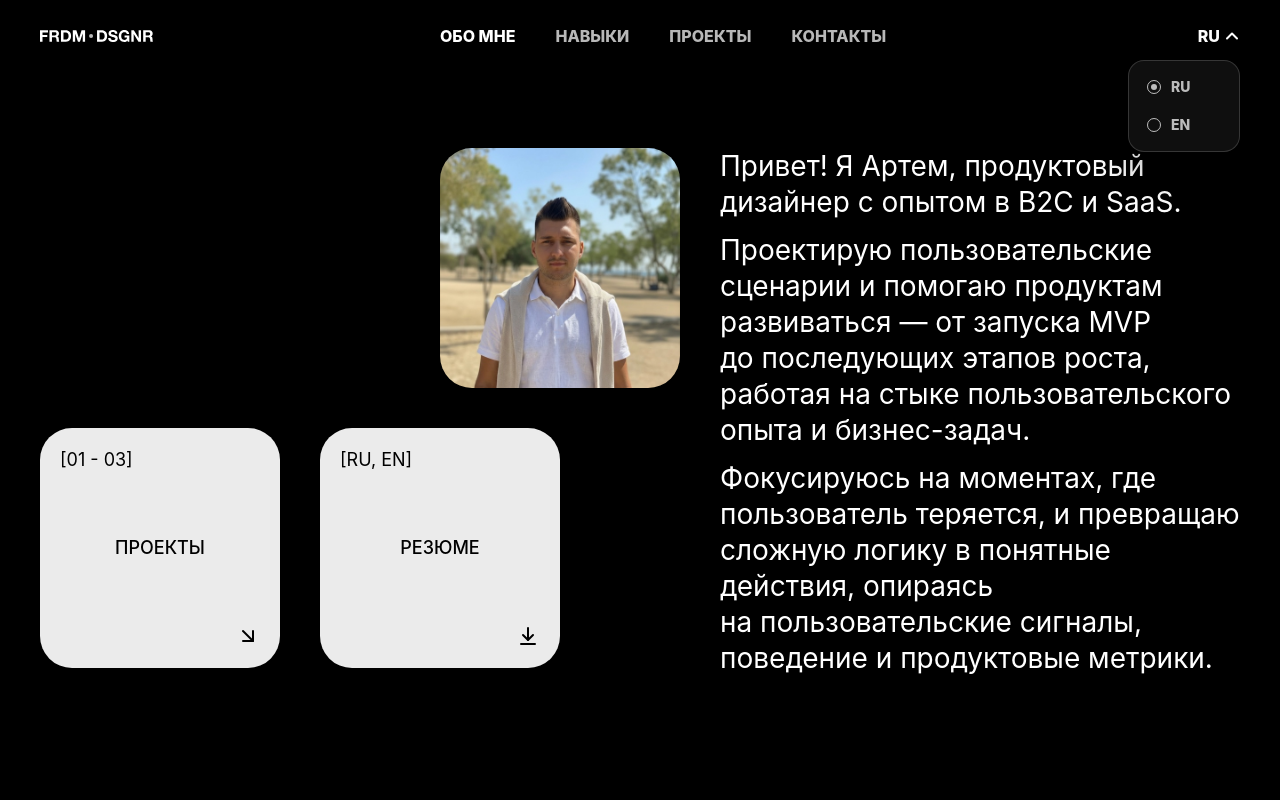
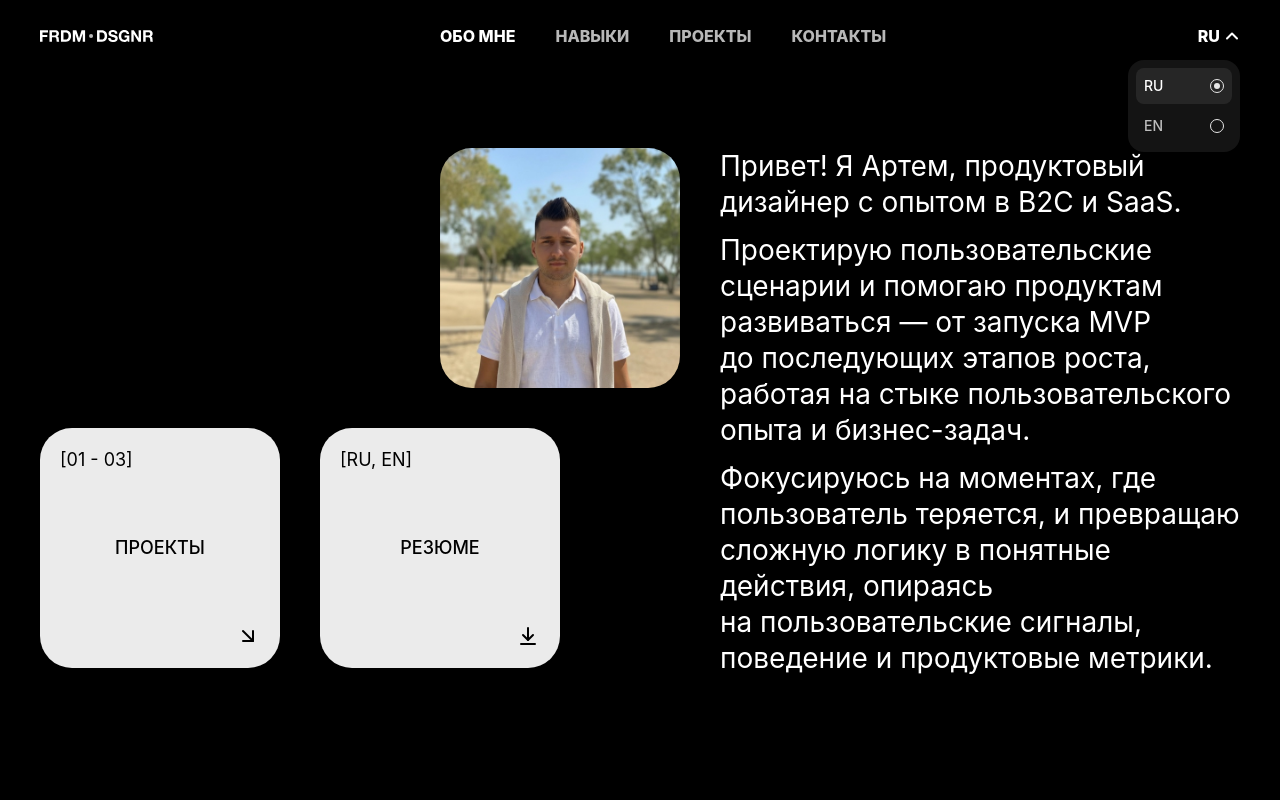
Before and after one commit to Artiom241/portfolio, a React (Vite) app: page / in a window 1280 px wide. Both pictures are taken after a click on the button "RU". Shown: the top 800 px of the page. Built offline with nearby package versions, Linux system fonts and the light colour scheme.

Commit message:
Match language dropdown layout

```diff
--- a/src/App.tsx
+++ b/src/App.tsx
@@ -796,7 +796,14 @@ function App() {
               aria-hidden={!isLanguageMenuOpen}
             >
               {languageOptions.map((option) => (
-                <label className="language-option" key={option.code}>
+                <label
+                  className="language-option"
+                  key={option.code}
+                  onClick={() => {
+                    setLanguage(option.code);
+                    setLanguageMenuOpen(false);
+                  }}
+                >
                   <input
                     type="radio"
                     name="portfolio-language"
@@ -808,8 +815,8 @@ function App() {
                       setLanguageMenuOpen(false);
                     }}
                   />
+                  <span>{option.label}</span>
                   <span className="language-option__control" aria-hidden="true" />
-                  <span>{option.label}</span>
                 </label>
               ))}
             </div>
--- a/src/styles.css
+++ b/src/styles.css
@@ -242,14 +242,12 @@ ul {
   top: calc(100% + 12px);
   right: 0;
   display: flex;
-  min-width: 112px;
-  flex-direction: column;
-  gap: 2px;
+  width: 112px;
+  flex-direction: column;
+  gap: 4px;
   padding: 8px;
-  border: 1px solid var(--divider);
   border-radius: 16px;
-  background: rgba(16, 16, 16, 0.96);
-  box-shadow: 0 18px 48px rgba(0, 0, 0, 0.36);
+  background: var(--card);
   opacity: 0;
   pointer-events: none;
   transform: translate3d(0, -8px, 0) scale(0.98);
@@ -268,15 +266,17 @@ ul {
 .language-option {
   position: relative;
   display: flex;
+  width: 100%;
   min-height: 36px;
   align-items: center;
-  gap: 10px;
-  padding: 8px 10px;
-  border-radius: 10px;
+  justify-content: space-between;
+  gap: 12px;
+  padding: 8px;
+  border-radius: 8px;
   color: var(--muted);
   cursor: pointer;
   font-size: 14px;
-  font-weight: 800;
+  font-weight: 500;
   line-height: 20px;
   text-transform: uppercase;
   transition:
@@ -285,8 +285,9 @@ ul {
 }
 
 .language-option:hover,
-.language-option:focus-within {
-  background: rgba(255, 255, 255, 0.08);
+.language-option:focus-within,
+.language-option:has(input:checked) {
+  background: var(--card);
   color: var(--text);
 }
 
@@ -298,16 +299,22 @@ ul {
   pointer-events: none;
 }
 
+.language-option > span:not(.language-option__control) {
+  flex: 1 1 auto;
+}
+
 .language-option__control {
   position: relative;
   width: 14px;
   height: 14px;
   flex: 0 0 14px;
+  margin-left: auto;
   border: 1px solid currentColor;
   border-radius: 50%;
-}
-
-.language-option input:checked + .language-option__control::after {
+  color: #e7e7e7;
+}
+
+.language-option input:checked ~ .language-option__control::after {
   position: absolute;
   inset: 3px;
   border-radius: inherit;
```
